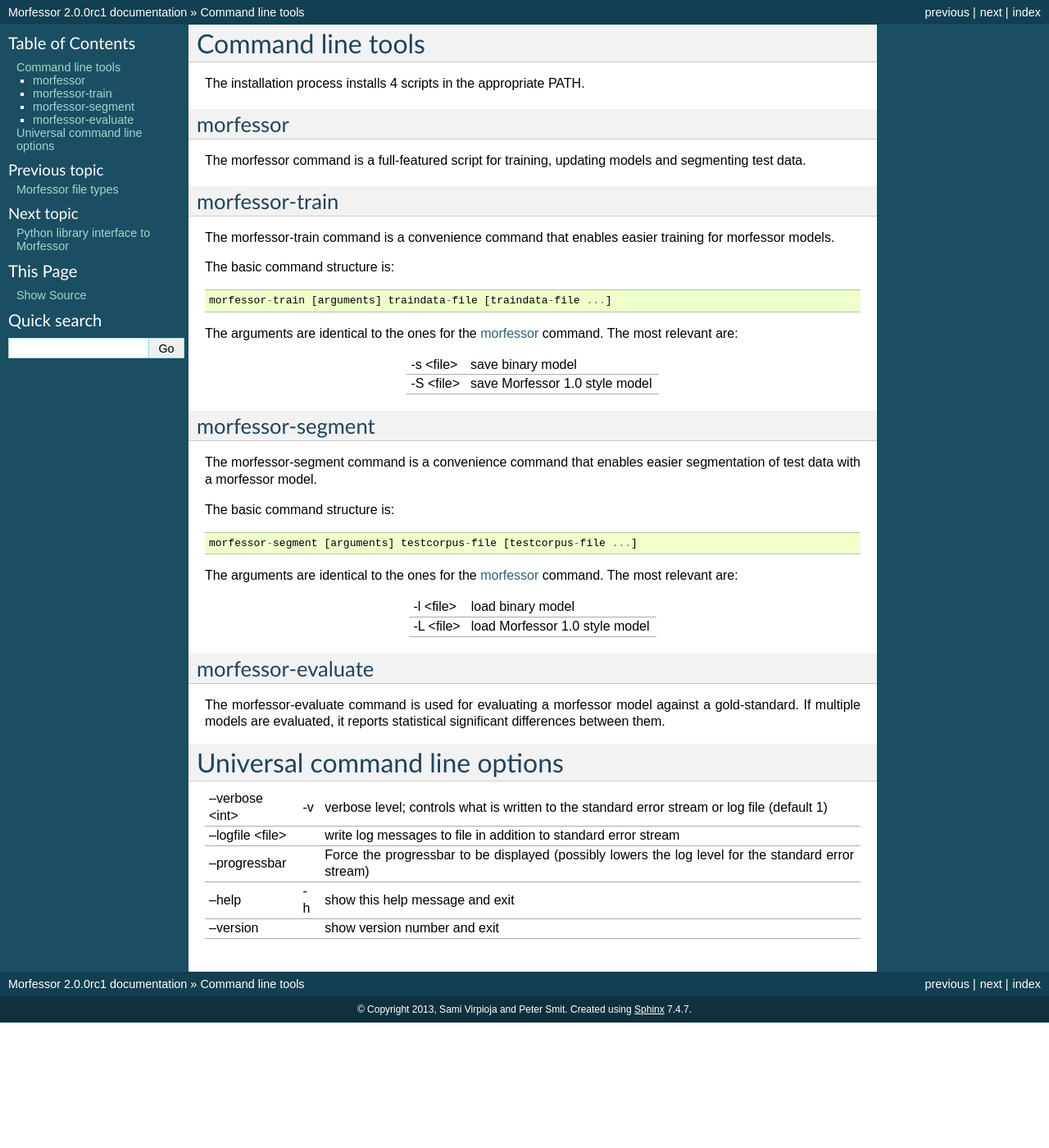
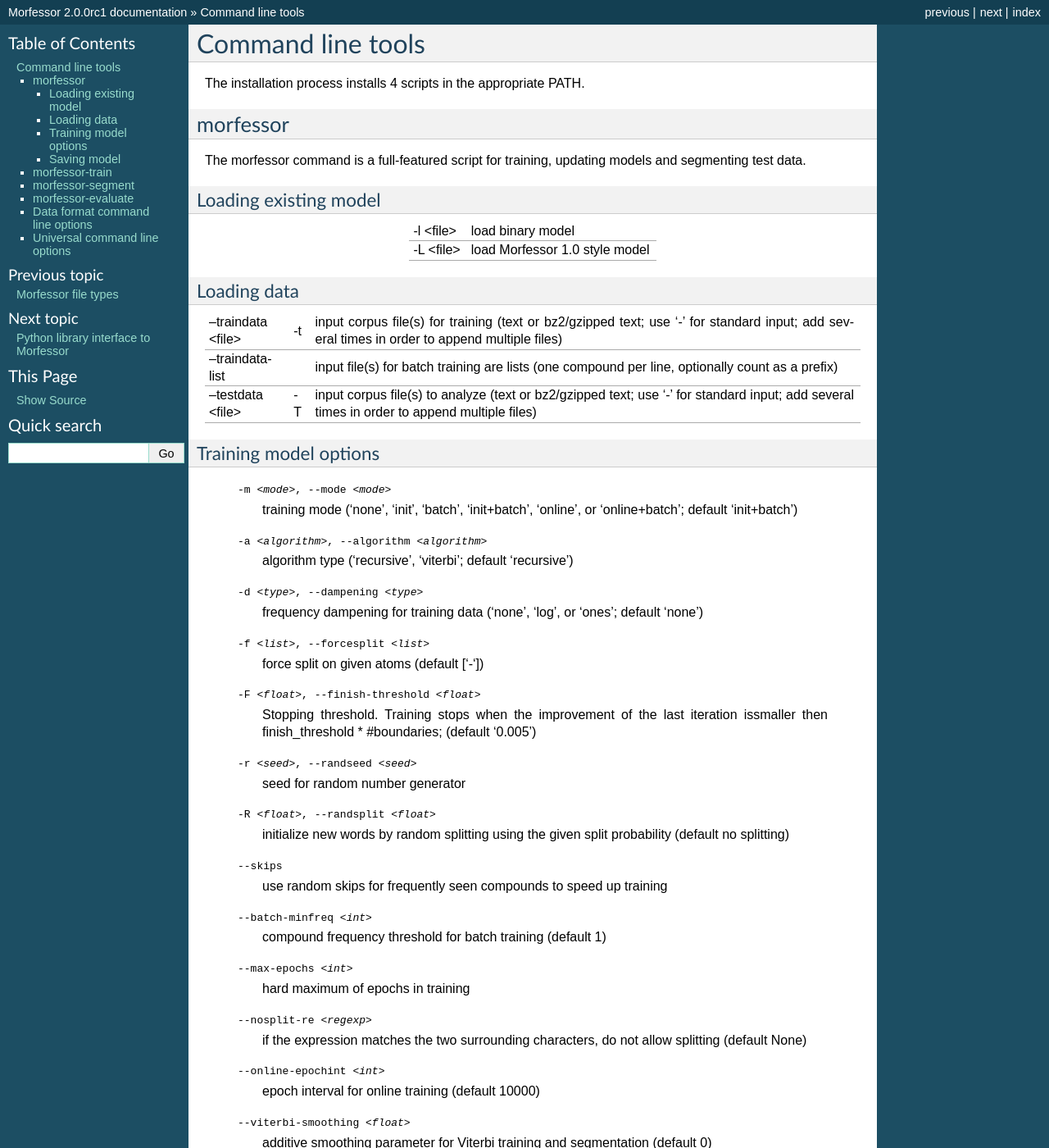
Before and after one commit to aalto-speech/morfessor, a Sphinx documentation site: the page built from docs/source/cmdtools.rst, in a window 1280 px wide and 1400 px high. Shown: the whole window at 82% size. Built offline with Sphinx 7.4.7, drawn with Linux system fonts in a browser that asks for light colours; some of the changed text lies outside the part shown.

Commit message:
WIP cmdtools documentation

```diff
--- a/docs/source/cmdtools.rst
+++ b/docs/source/cmdtools.rst
@@ -7,6 +7,69 @@
 ---------
 The morfessor command is a full-featured script for training, updating models
 and segmenting test data.
+
+Loading existing model
+~~~~~~~~~~~~~~~~~~~~~~
+========= ==============================
+-l <file> load binary model
+-L <file> load Morfessor 1.0 style model
+========= ==============================
+
+Loading data
+~~~~~~~~~~~~
+================== == ===================
+--traindata <file> -t input corpus file(s) for training (text or bz2/gzipped text; use '-' for standard input; add several times in order to append multiple files)
+--traindata-list      input file(s) for batch training are lists (one compound per line, optionally count as a prefix)
+--testdata <file>  -T input corpus file(s) to analyze (text or bz2/gzipped text; use '-' for standard input; add several times in order to append multiple files)
+================== == ===================
+
+Training model options
+~~~~~~~~~~~~~~~~~~~~~~
+  -m <mode>, --mode <mode>
+                        training mode ('none', 'init', 'batch', 'init+batch',
+                        'online', or 'online+batch'; default 'init+batch')
+  -a <algorithm>, --algorithm <algorithm>
+                        algorithm type ('recursive', 'viterbi'; default
+                        'recursive')
+  -d <type>, --dampening <type>
+                        frequency dampening for training data ('none', 'log',
+                        or 'ones'; default 'none')
+  -f <list>, --forcesplit <list>
+                        force split on given atoms (default ['-'])
+  -F <float>, --finish-threshold <float>
+                        Stopping threshold. Training stops when the
+                        improvement of the last iteration issmaller then
+                        finish_threshold * #boundaries; (default '0.005')
+  -r <seed>, --randseed <seed>
+                        seed for random number generator
+  -R <float>, --randsplit <float>
+                        initialize new words by random splitting using the
+                        given split probability (default no splitting)
+  --skips               use random skips for frequently seen compounds to
+                        speed up training
+  --batch-minfreq <int>
+                        compound frequency threshold for batch training
+                        (default 1)
+  --max-epochs <int>    hard maximum of epochs in training
+  --nosplit-re <regexp>
+                        if the expression matches the two surrounding
+                        characters, do not allow splitting (default None)
+  --online-epochint <int>
+                        epoch interval for online training (default 10000)
+  --viterbi-smoothing <float>
+                        additive smoothing parameter for Viterbi training and
+                        segmentation (default 0)
+  --viterbi-maxlen <int>
+                        maximum construction length in Viterbi training and
+                        segmentation (default 30)
+
+
+Saving model
+~~~~~~~~~~~~
+========= ==============================
+-s <file> save binary model
+-S <file> save Morfessor 1.0 style model
+========= ==============================
 
 morfessor-train
 ---------------
@@ -50,8 +113,25 @@
 significant differences between them.
 
 
+Data format command line options
+--------------------------------
+
+================================ == ==============================
+--encoding <encoding>            -e encoding of input and output files (if none is given, both the local encoding and UTF-8 are tried)
+--lowercase                         lowercase input data
+--traindata-list                    input file(s) for batch training are lists (one compound per line, optionally count as a prefix)
+--atom-separator <regexp>           atom separator regexp (default None)
+--compound-separator <regexp>       compound separator regexp (default '\s+')
+--analysis-separator <str>          separator for different analyses in an annotation file. Use NONE for only allowing one analysis per line
+--output-format <format>            format string for --output file (default: '{analysis}\n'). Valid keywords are: {analysis} = constructions of the compound, {compound} = compound string, {count} = count of the compound (currently always 1), {logprob} = log-probability of the analysis, and {clogprob} = log-probability of the compound. Valid escape sequences are '\n' (newline) and '\t' (tabular)
+--output-format-separator <str>     construction separator for analysis in --output file (default: ' ')
+--output-newlines                   for each newline in input, print newline in --output file (default: 'False')
+================================ == ==============================
+
+
+
 Universal command line options
-==============================
+------------------------------
 
 ================ == =====================
 --verbose <int>  -v verbose level; controls what is written to the standard error stream or log file (default 1)
```
